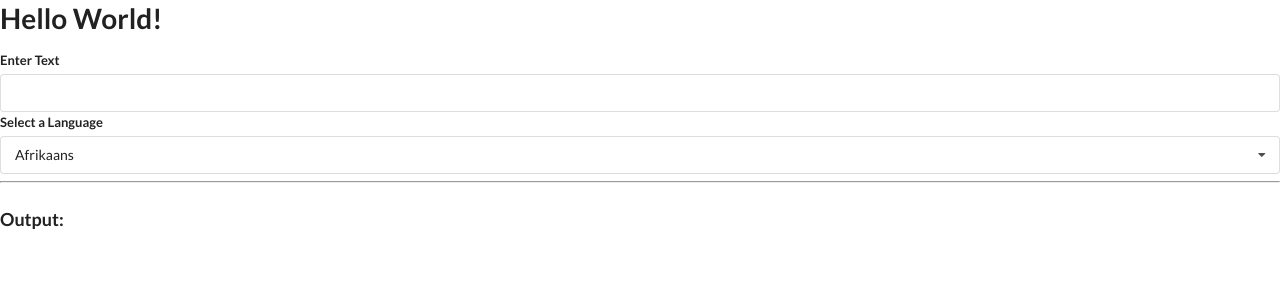
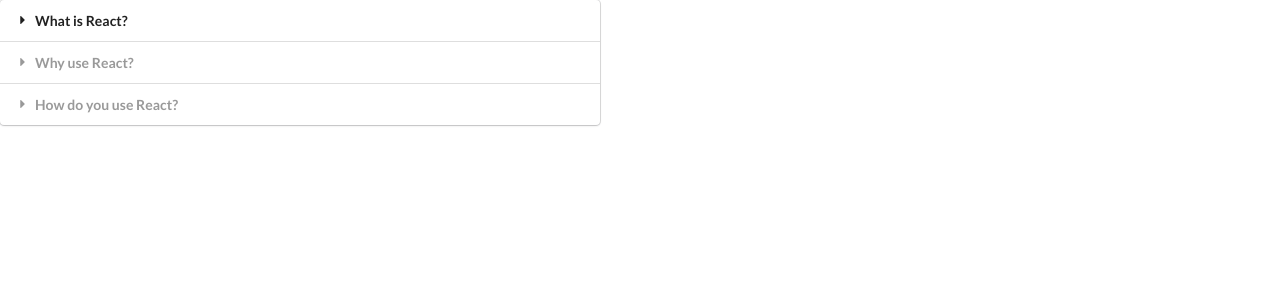
Before and after one commit to MatheusEli/widgets, a React (Create React App) app: page / in a window 1280 px wide. Shown: the top 300 px of the page. Built offline with nearby package versions, Linux system fonts and the light colour scheme; no server answers.

Commit message:
React Routing

```diff
--- a/src/App.js
+++ b/src/App.js
@@ -1,11 +1,65 @@
-import React from "react";
+import React, { useState } from "react";
 import Translate from "./components/Translate";
+import Accordion from "./components/Accordion";
+import Search from "./components/Search";
+import Route from "./components/Route";
+import Dropdown from "./components/Dropdown";
 
+const items = [
+  {
+    title: "What is React?",
+    content: "React is a front end javascript framework",
+  },
+  {
+    title: "Why use React?",
+    content: "React is a favorite JS library among engineers",
+  },
+  {
+    title: "How do you use React?",
+    content: "You use React by creating components",
+  },
+];
+
+const options = [
+  {
+    label: "The Color Red",
+    value:"red"
+  },
+  {
+    label: "The Color Green",
+    value:"green"
+  },
+  {
+    label: "A Shade of Blue",
+    value:"blue"
+  }
+];
+
+// eslint-disable-next-line import/no-anonymous-default-export
 export default () => {
+  const [selected, setSelected] = useState(0);
+  return (
+    <div>
+      <Route path="/">
+        <Accordion items={items} />
+      </Route>
 
-    return (
-        <div>
-            <Translate/>
-        </div>
-    );
-}
+      <Route path="/list">
+        <Search />
+      </Route>
+
+      <Route path="/translate">
+        <Translate />
+      </Route>
+
+      <Route path="/dropdown">
+        <Dropdown
+          label="Select a color"
+          options={options}
+          selected={selected}
+          onSelectedChange={setSelected}
+        />
+      </Route>
+    </div>
+  );
+};
--- /dev/null
+++ b/src/components/Route.js
@@ -0,0 +1,5 @@
+const Route = ({path, children}) => {
+    return window.location.pathname === path ? children : null
+};
+
+export default Route;
```
